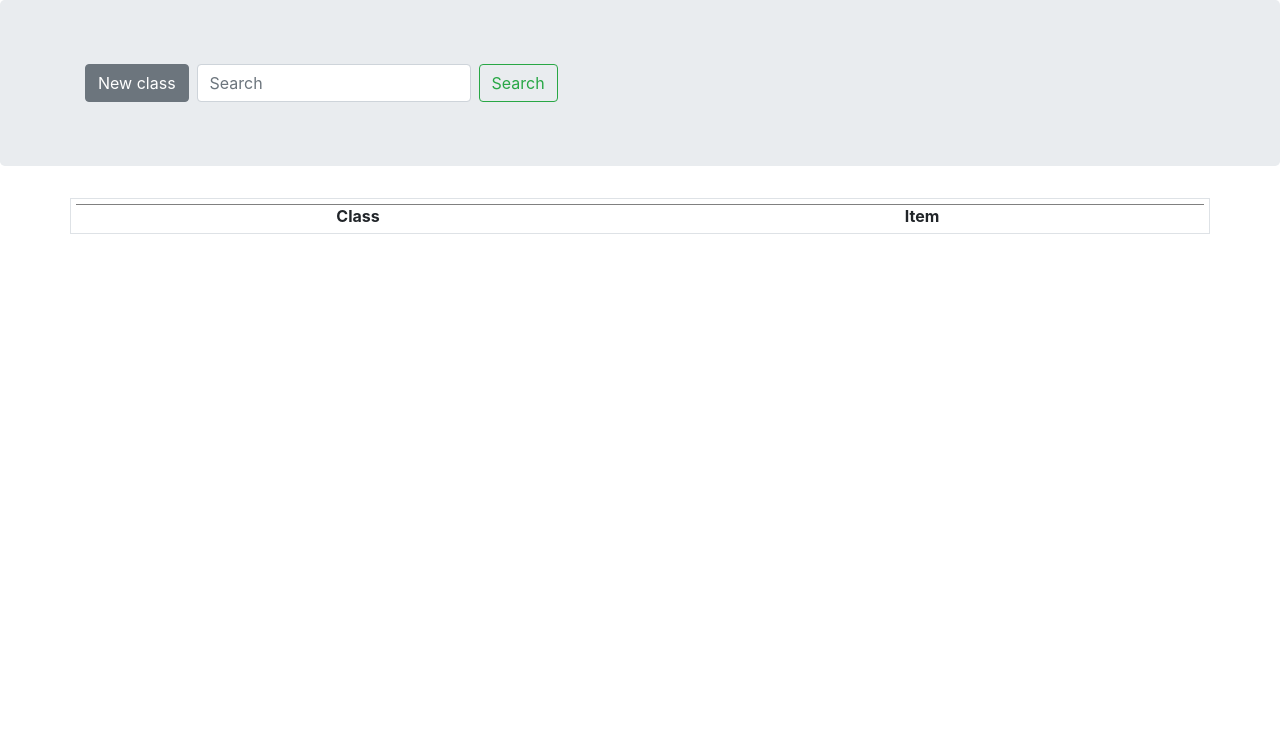
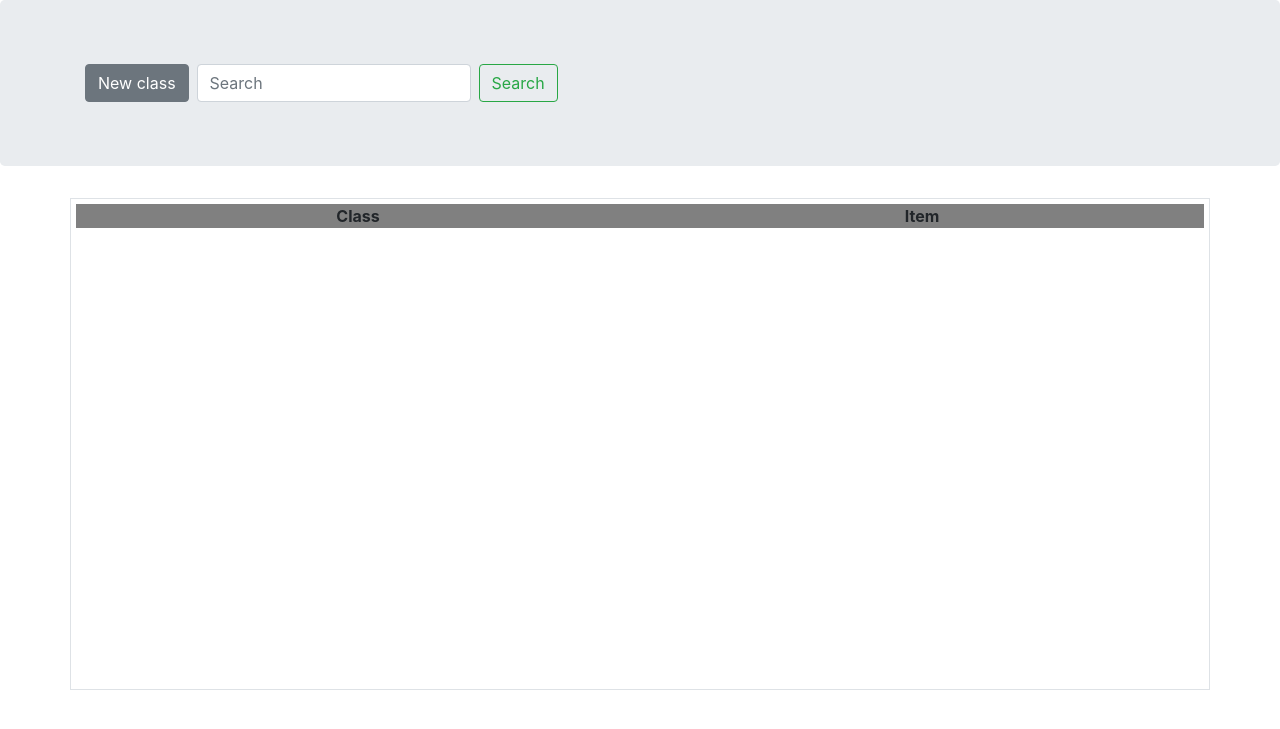
Before and after one commit to HengyueLi/PersonalButler, a Flask app: template code/templates/Password.html/Password.html.j2 in a window 1280 px wide. Shown: the part 56-785 px from the top of the page. Run offline with Flask 2, Linux system fonts and the light colour scheme; the template is opened without the code that fills it: values that come from a table or form of the project are taken from there, others are empty; some libraries are stand-ins or nearby versions.

Commit message:
use height=70vh; in relation&password

```diff
--- a/code/main.py
+++ b/code/main.py
@@ -6,11 +6,11 @@ import sys,os
 
 Code_path     = os.path.dirname(os.path.abspath(__file__))
 Project_path  = os.path.dirname(Code_path)
-PagesPath     = os.path.join(Code_path, "Pages")
+# PagesPath     = os.path.join(Code_path, "Pages")
 serverside    = os.path.join(Code_path, "server")
 datafile      = os.path.join(os.getcwd(), "profile.dat")
 
-sys.path.insert(0, PagesPath )
+# sys.path.insert(0, PagesPath )
 sys.path.insert(0, serverside)
 
 
--- a/code/templates/Password.html/BasePage.html.j2
+++ b/code/templates/Password.html/BasePage.html.j2
@@ -9,22 +9,35 @@
 {% block head %}
 <style>
 
+.containerbox {
+  /* max-height: 600px; */
+}
+
 .fixed-box {
-  min-height: 50%;
-  max-height: 50%;
+  /* min-height: 50%;
+  max-height: 50%; */
+  /* height: 600px; */
+  height:60vh;
   min-width:  50%;
-  /* border:groove; */
 }
+/* .fixed-box {
+  min-height: 600px;
+  max-height: 600px;
+  min-width:  50%;
+} */
+
+
+
 
 .listgroup_title{
   background-color: grey;
-  min-height: 5%;
-  max-height: 5%;
+  height: 5%;
 }
 
 .listgroup-scroll{
   overflow-y: scroll;
-  max-height: 45%
+  /* max-height: 45%; */
+  height: 95%;
 }
 
 
@@ -73,9 +86,9 @@ document.getElementById("nabbar_button_password").classList.add("active")
 
 {% block Class_Item_List_frame %}
 <div class='container'>
-    <div class='row border' style="padding:5px  ">
+    <div class='row border containerbox' style="padding:5px  ">
 
-      <div class='col6 fixed-box' >
+      <div class=' fixed-box' >
         <center class='listgroup_title'>
           <strong >Class</strong>
         </center>
@@ -86,7 +99,7 @@ document.getElementById("nabbar_button_password").classList.add("active")
       </div>
 
 
-      <div class='col6 fixed-box' >
+      <div class=' fixed-box' >
         <center class='listgroup_title'>
           <strong >Item</strong>
         </center>
--- a/code/templates/Relation.html/Relation_people.html.j2
+++ b/code/templates/Relation.html/Relation_people.html.j2
@@ -36,7 +36,8 @@
 
     .Namelist_frame_fixedbox {
         /* height: 70%; */
-        height: 600px;
+        /* height: 600px; */
+        height: 60vh;
         /*   same height   */
         width: 20%;
         /* border:groove; */
```
Also changed, not shown: code/Pages/Pages.py (deleted, +0 -26 lines), code/Pages/__init__.py (added, +21 -0 lines), code/templates/Password.html.j2 (deleted).
